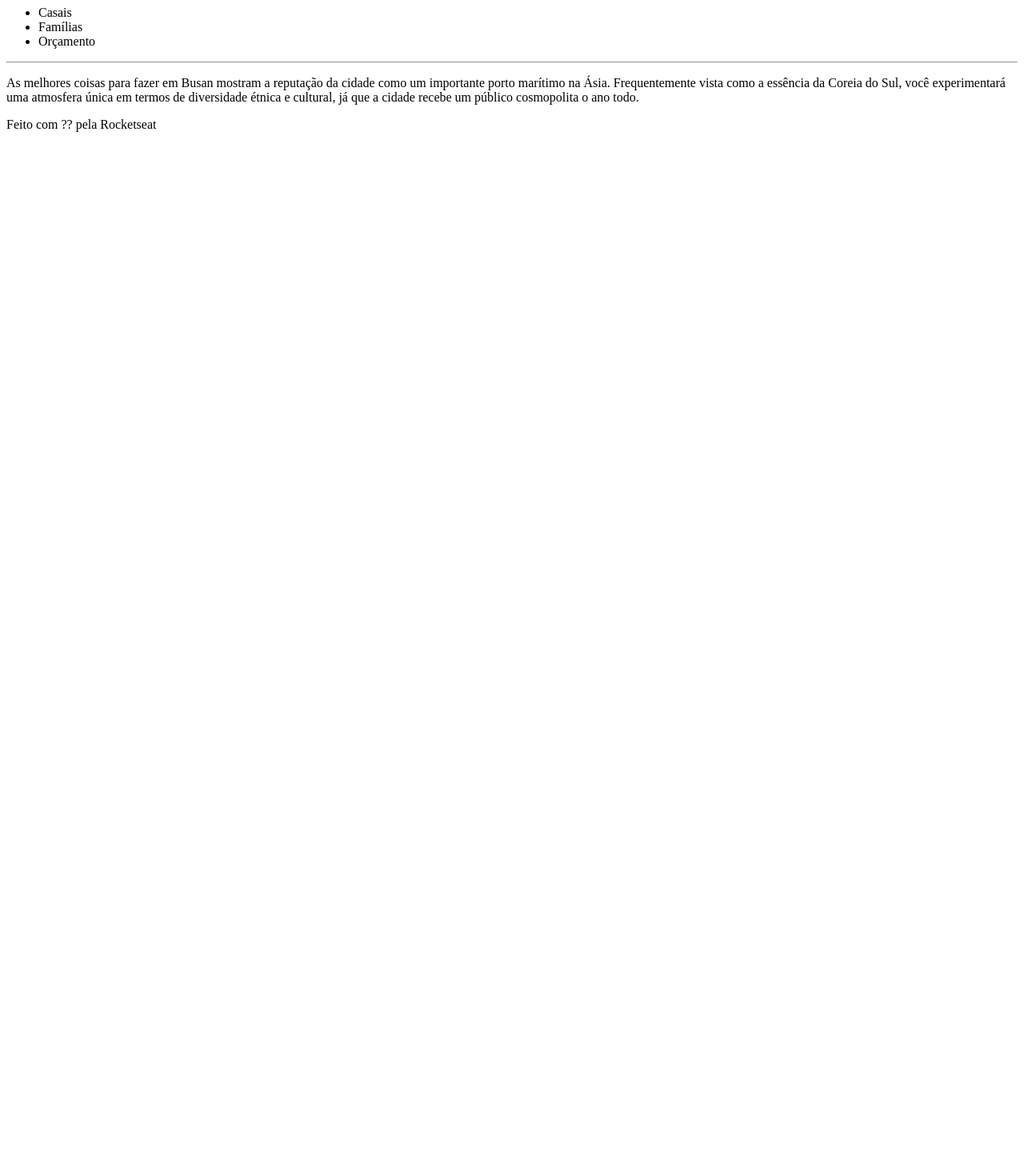
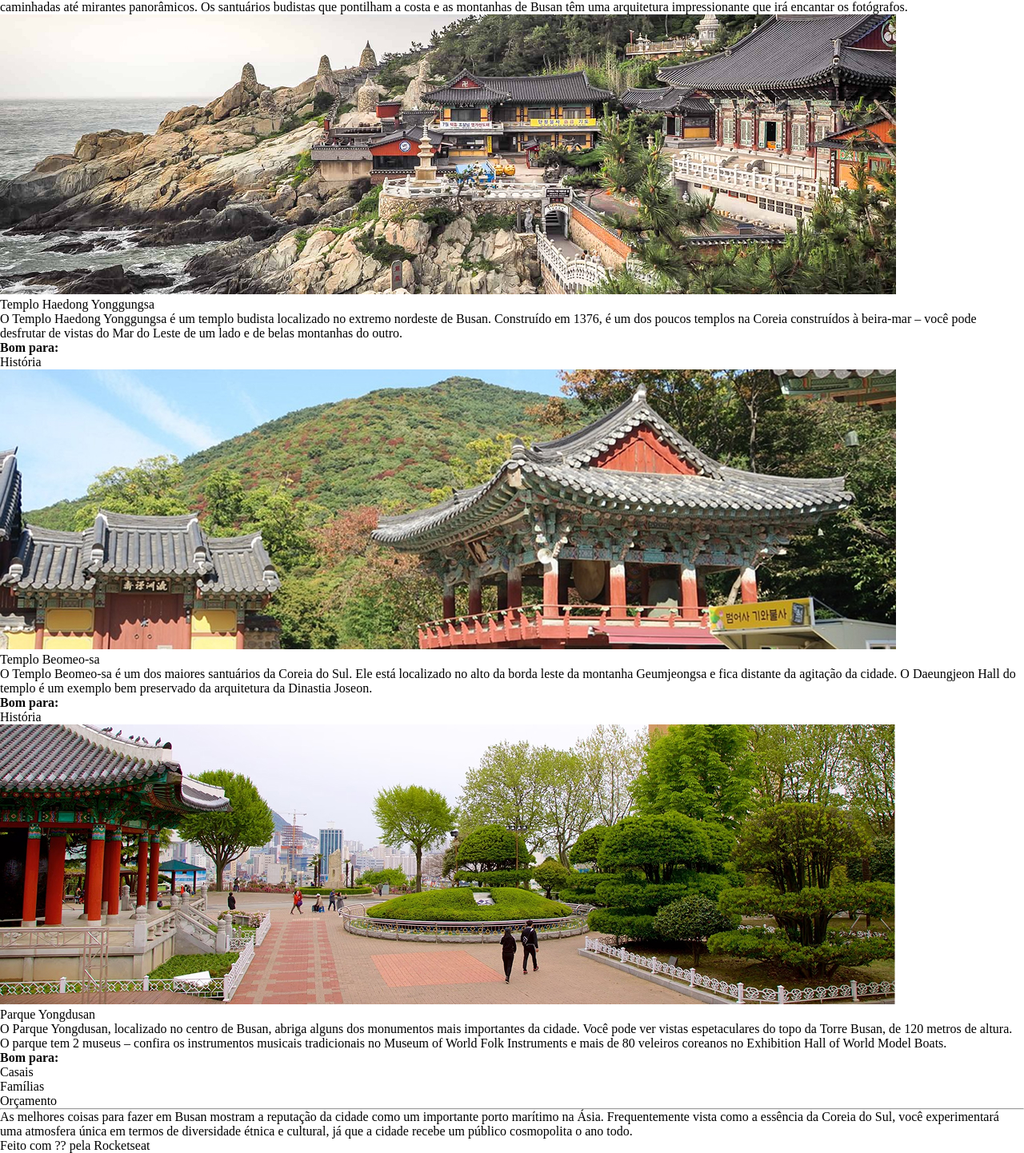
Before and after one commit to Guizxyy/DESAFIO-ROCKETSEAT---LOCAL-TUR-STICO, a plain HTML site: page index.html in a window 1280 px wide. Shown: the part 838-2280 px from the top of the page at 80% size. Before the commit the page ends 1011 px from the top, so only its background shows below. Drawn offline with Linux system fonts and the light colour scheme.

Commit message:
Adding images and styles to our challenge

```diff
--- a/index.html
+++ b/index.html
@@ -4,13 +4,14 @@
   <meta charset="UTF-8">
   <meta name="viewport" content="width=device-width, initial-scale=1.0">
   <title>Locais Turísticos | Busan</title>
+  <link rel="stylesheet" href="styles/index.css">
 </head>
 <body>
   <div id="page">
     <div class="main-title">
       <span>sua próxima viagem:</span>
       <h1>Conheça Busan</h1>
-      <img src="" alt="">
+      <img src="assets/images/image01.jpg" alt="Paisagem de Busan">
 
       <i>
         Busan, a estrela em ascensão da Coreia do Sul, oferece de tudo, desde churrascarias de primeira linha até tradicionais barracas de comida de rua. Aqui, exploramos a segunda cidade da Coreia do Sul e descobrimos as suas ofertas culinárias.
@@ -30,7 +31,7 @@
       </div>
 
       <section id="yonggungsa">
-        <img src="" alt="">
+        <img src="assets/images/image02.jpg" alt="Paisagem do Templo Haedong Yonggungsa ">
 
         <ol>
           <li>Templo Haedong Yonggungsa</li>
@@ -46,7 +47,7 @@
       </section>
 
       <section id="beomeo-sa">
-        <img src="" alt="">
+        <img src="assets/images/image03.jpg" alt="Paisagem do Templo Beomeo-sa">
 
         <ol start="2">
           <li>Templo Beomeo-sa</li>
@@ -62,7 +63,7 @@
       </section>
 
       <section id="yongdusan">
-        <img src="" alt="">
+        <img src="assets/images/image04.jpg" alt="Paisagem do Parque Yongdusan">
 
         <ol start="3">
           <li>Parque Yongdusan</li>
--- /dev/null
+++ b/styles/global.css
@@ -0,0 +1,5 @@
+* {
+  margin: 0;
+  padding: 0;
+  box-sizing: border-box;
+}
--- /dev/null
+++ b/styles/index.css
@@ -0,0 +1 @@
+@import url(global.css);
```
Also changed, not shown: assets/images/image01.jpg (added), assets/images/image02.jpg (added), assets/images/image03.jpg (added), assets/images/image04.jpg (added).
